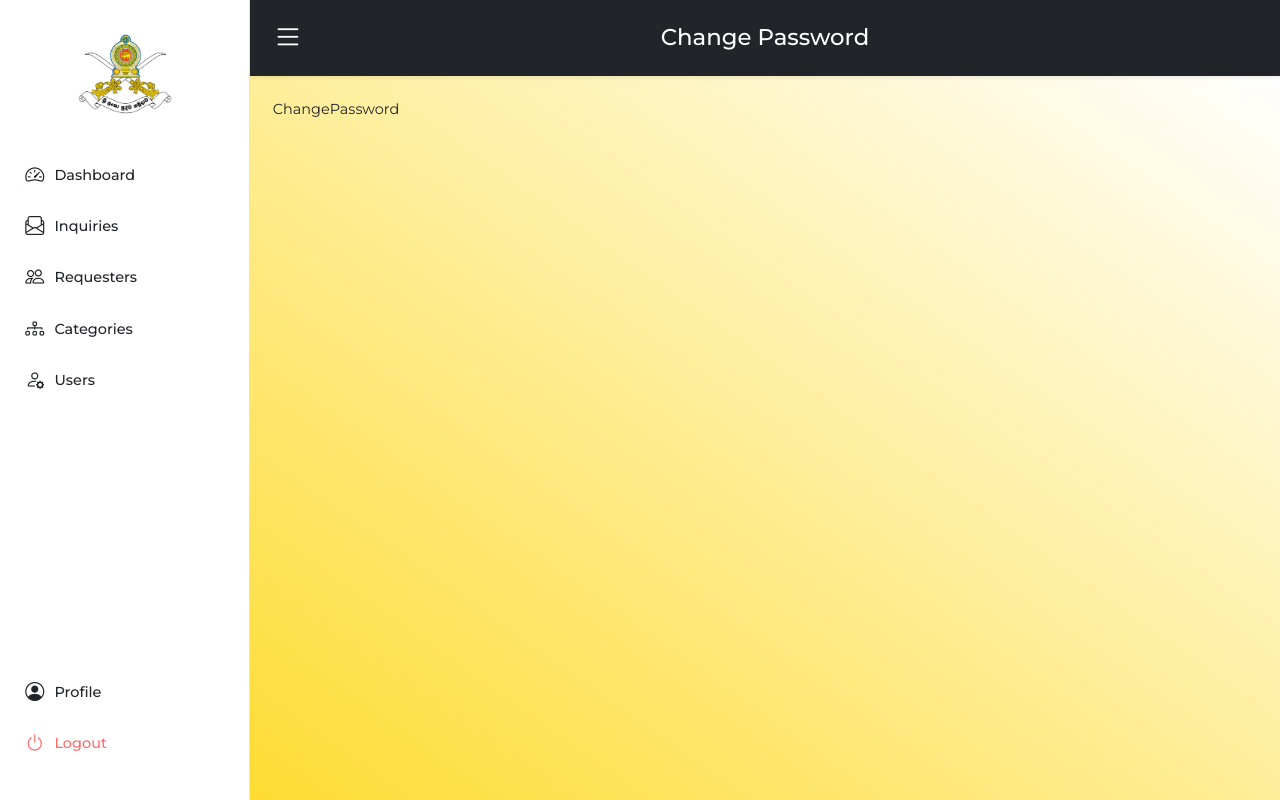
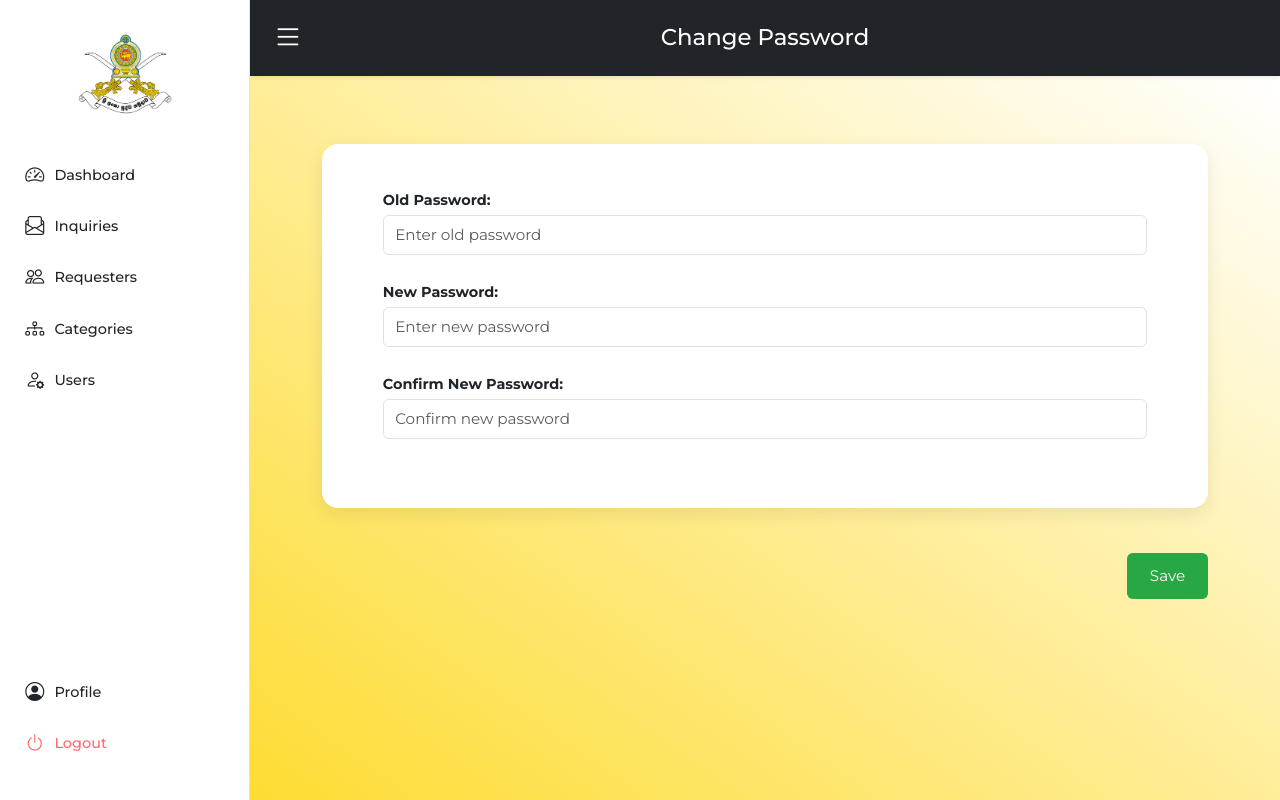
Before and after one commit to shannonperera24/inquiry_app_frontend, a React (Vite) app: page /home/change-password in a window 1280 px wide. Built offline with nearby package versions, Linux system fonts and the light colour scheme; sample sign-in values are in the browser's storage.

Commit message:
change password page

```diff
--- a/src/pages/ChangePassword.jsx
+++ b/src/pages/ChangePassword.jsx
@@ -1,9 +1,79 @@
-import React from 'react'
+import { useNavigate } from 'react-router-dom'
+import axios from 'axios'
+import { useState } from 'react'
+import { toast } from 'react-toastify'
 
 const ChangePassword = () => {
-  return (
-    <div>ChangePassword</div>
-  )
+    const [currentPassword, setCurrentPassword] = useState("");
+    const [newPassword, setNewPassword] = useState("");
+    const [confirmNewPassword, setConfirmNewPassword] = useState("");
+
+    const [loading, setLoading] = useState(false);
+    const [error, setError] = useState('');
+    const navigate = useNavigate();
+
+    const handleSubmit = async (event) => {
+        event.preventDefault();
+        setError('');
+
+        if (newPassword !== confirmNewPassword) {
+            toast.error("New passwords do not match.");
+            return;
+        }
+        setLoading(true);
+
+        try {
+            const token = localStorage.getItem('token');
+            await axios.post(`http://localhost:3000/users/change-password`,
+              { currentPassword, newPassword, confirmNewPassword },
+              { headers: { Authorization: `Bearer ${token}` } }
+            );
+            toast.success("Password changed successfully!");
+            navigate('/login');
+        } catch (err) {
+            console.error(err);
+            const message =
+                err.response?.data?.message?.[0] ||
+                err.response?.data?.message ||
+                "Failed to change password.";
+            toast.error(message);
+        } finally {
+            setLoading(false);
+        }
+    };
+
+    return (
+      <div className="landing-main d-flex flex-column align-items-center justify-content-center">
+          <form className='section-form mb-4' onSubmit={handleSubmit}>
+              <div className='section-card'>
+                  <div className='mb-4'>
+                      <label className='form-label'>Old Password:</label>
+                      <input type='password' className='form-control' placeholder='Enter old password'
+                      value={currentPassword} onChange={(e) => setCurrentPassword(e.target.value)}
+                      required />
+                  </div>
+                  <div className='mb-4'>
+                      <label className='form-label'>New Password:</label>
+                      <input type='password' className='form-control' placeholder='Enter new password'
+                      value={newPassword} onChange={(e) => setNewPassword(e.target.value)}
+                      required />
+                  </div>
+                  <div className='mb-4'>
+                      <label className='form-label'>Confirm New Password:</label>
+                      <input type='password' className='form-control' placeholder='Confirm new password'
+                      value={confirmNewPassword} onChange={(e) => setConfirmNewPassword(e.target.value)}
+                      required />
+                  </div>
+              </div>
+
+              <div className='submit-btn-wrapper'>
+                  <button type='submit' className='btn btn-success mb-4'>
+                      Save
+                  </button>
+              </div>
+          </form>
+      </div>
+    )
 }
 
 export default ChangePassword
```
